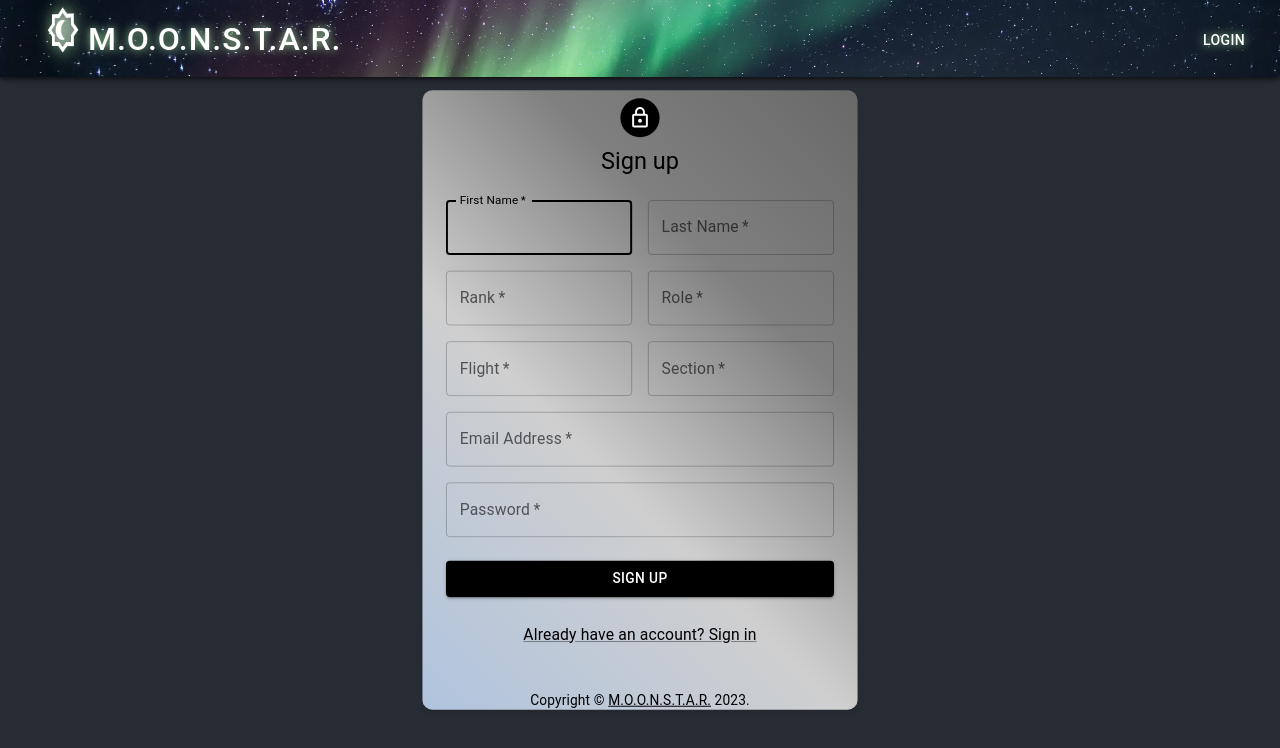
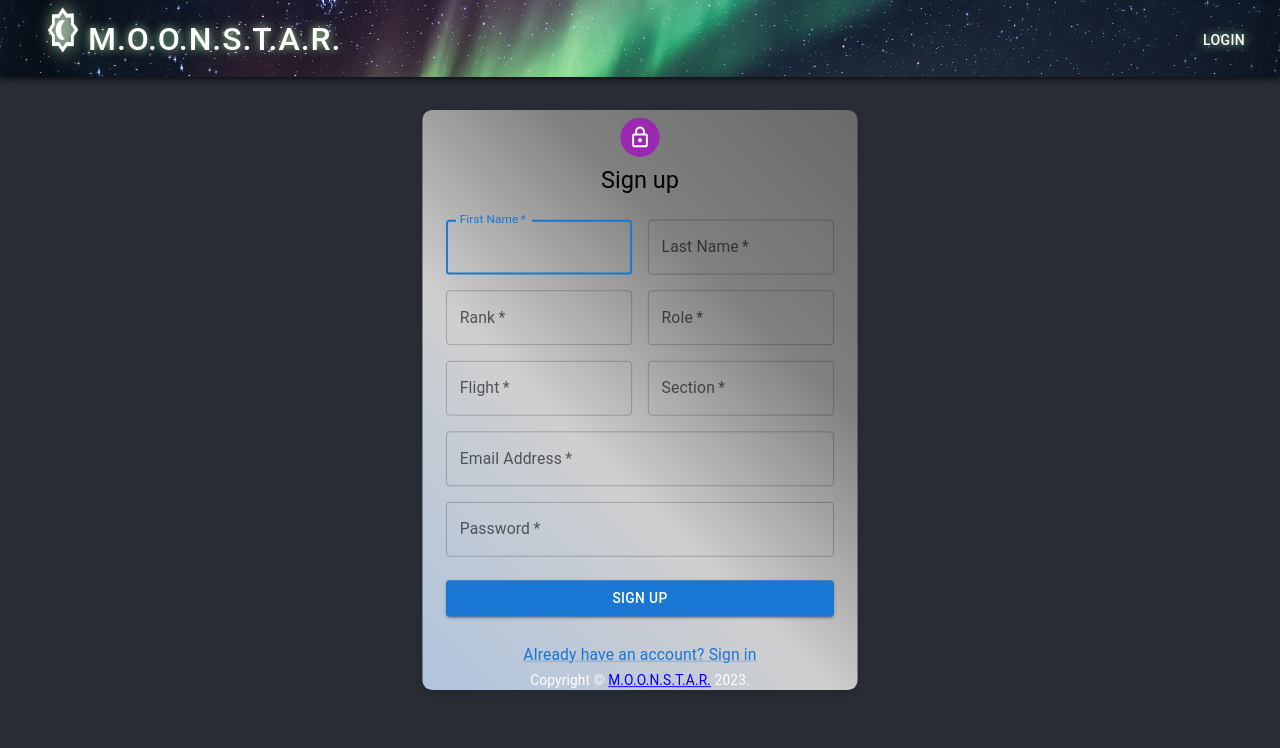
Before and after one commit to KWarner7/MOONSTAR, a React (Create React App) app in the folder front-end/moonstar/: page /signup in a window 1280 px wide. Shown: the top 748 px of the page. Built offline with nearby package versions, Linux system fonts and the light colour scheme.

Commit message:
fixed the signup page that had been overwritten with an old version that didnt work

```diff
--- a/front-end/moonstar/src/LoggedInComponents/LoggedInHeader.js
+++ b/front-end/moonstar/src/LoggedInComponents/LoggedInHeader.js
@@ -50,7 +50,7 @@ export default function Header() {
 								align='left'
 								sx={{ flexGrow: 1 }}
 							>
-								<Link to='/' style={{ textDecoration: 'none' }}>
+								<Link to='/Home' style={{ textDecoration: 'none' }}>
 									<Button sx={{ color: 'white', fontSize: '2rem' }}>
 										<SpinningIcon show={true}>
 											<Brightness4TwoToneIcon
--- a/front-end/moonstar/src/Signup.js
+++ b/front-end/moonstar/src/Signup.js
@@ -17,6 +17,8 @@ import Header from './Header.js';
 import AppBar from '@mui/material/AppBar';
 import Card from '@mui/material/Card';
 
+export default function SignUp() {
+  const navigate = useNavigate();
   const CardStyle = {
     boxShadow: '0 4px 8px rgba(0, 0, 0, 0.1)',
     transition: '0.3s',
@@ -30,33 +32,6 @@ const CardStyle = {
       transform: 'scale(1.0)',
     },
   };
-
-function Copyright(props) {
-  return (
-    <Typography variant="body2" color="black" align="center" {...props}>
-      {'Copyright © '}
-      <Link color="inherit" href="https://mui.com/">
-        M.O.O.N.S.T.A.R.
-      </Link>{' '}
-      {new Date().getFullYear()}
-      {'.'}
-    </Typography>
-  );
-}
-
-const defaultTheme = createTheme({
-  palette: {
-    primary: {
-      main: '#000000',
-    },
-    secondary: {
-      main: '#000000',
-    }
-  }
-});
-
-export default function SignUp() {
-  const navigate = useNavigate();
 
   const handleSubmit = async (event) => {
     event.preventDefault();
@@ -105,7 +80,6 @@ export default function SignUp() {
       </AppBar>
       <Box>
         <Card sx={CardStyle}>
-    <ThemeProvider theme={defaultTheme}>
             <Container component="main" maxWidth="xs" sx={{ display: 'flex', flexDirection: 'column', alignItems: 'center' }}>
               <Avatar sx={{ m: 1, bgcolor: 'secondary.main' }}>
                 <LockOutlinedIcon />
@@ -199,8 +173,6 @@ export default function SignUp() {
                   fullWidth
                   variant="contained"
                   sx={{ mt: 3, mb: 2 }}
-              component={RouterLink}
-              to="/Login"
                 >
                   Sign Up
                 </Button>
@@ -214,9 +186,26 @@ export default function SignUp() {
               </Box>
               <Copyright sx={{ mt: 5 }} />
             </Container>
-    </ThemeProvider>
         </Card>
       </Box>
     </>
   );
 }
+
+function Copyright() {
+	return (
+		<Typography variant='body2' color='white' align='center'>
+			{'Copyright © '}
+			<a
+				href='https://mui.com/'
+				target='_blank'
+				rel='noopener noreferrer'
+				style={{ color: 'rgb(0,0,990,1)' }}
+			>
+				M.O.O.N.S.T.A.R.
+			</a>{' '}
+			{new Date().getFullYear()}
+			{'.'}
+		</Typography>
+	);
+}
```
Lines whose indentation alone changed are shown as unchanged.
